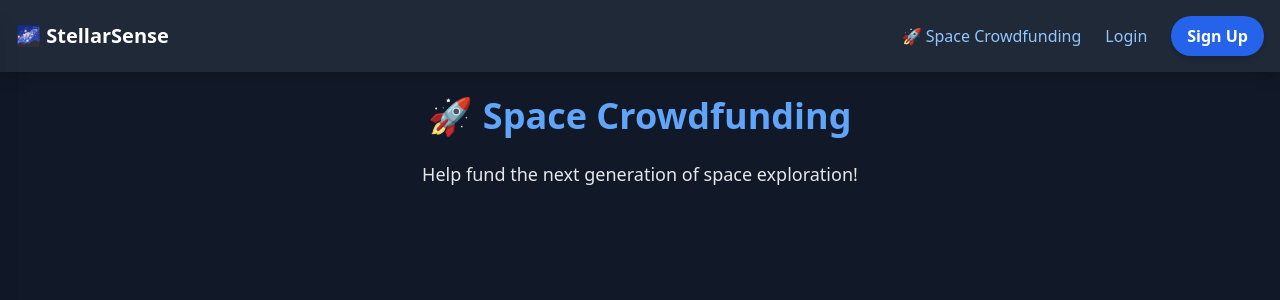
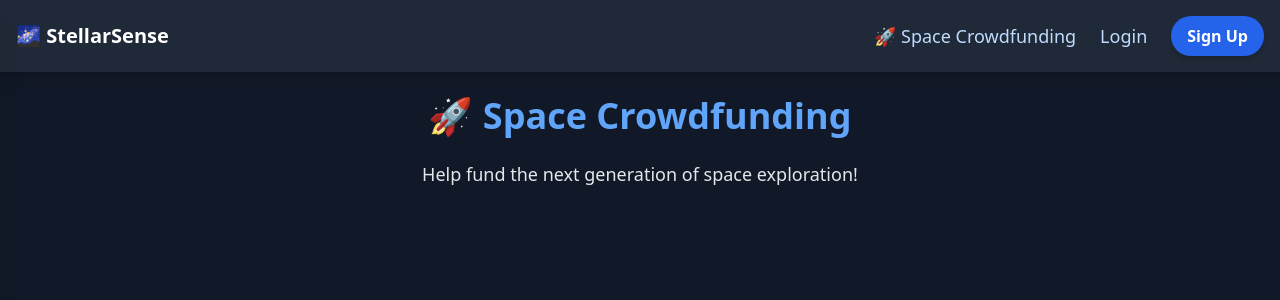
Before and after one commit to GautamSai05/stellarX, a Django app: page /crowdfunding/ in a window 1280 px wide. Shown: the top 300 px of the page. Run offline with Django 3.2, Linux system fonts and the light colour scheme; some libraries are stand-ins or nearby versions.

Commit message:
slight adjustment - design

```diff
--- a/home/templates/base.html
+++ b/home/templates/base.html
@@ -20,17 +20,17 @@
         </button>
         <!-- Desktop Navigation (remains horizontal for larger screens) -->
         <div class="hidden md:flex items-center space-x-6">
-            <a href="{% url 'crowdfunding' %}" class="text-blue-300 hover:text-blue-100 transition duration-300 ease-in-out">🚀 Space Crowdfunding</a>
+            <a href="{% url 'crowdfunding' %}" class="text-blue-200 hover:text-blue-500 text-lg font-medium hover:scale-105 transition duration-300 ease-in-out">🚀 Space Crowdfunding</a>
             {% if user.is_authenticated %}
-                <a href="{% url 'profile' user.username %}" class="text-blue-300 hover:text-blue-100 transition duration-300 ease-in-out">My Profile</a>
-                <span class="text-gray-400">Hi, {{ user.username }}</span>
+                <a href="{% url 'profile' user.username %}" class="text-blue-200 hover:text-blue-500 text-lg font-medium hover:scale-105 transition duration-300 ease-in-out">My Profile</a>
+                <span class="text-gray-400 text-lg">Hi, {{ user.username }}</span>
                 <form action="{% url 'logout' %}" method="post" class="inline">
                     {% csrf_token %}
-                    <button type="submit" class="bg-blue-600 hover:bg-blue-700 text-white font-bold py-2 px-4 rounded-full transition duration-300 ease-in-out shadow-md">Logout</button>
+                    <button type="submit" class="bg-blue-600 hover:bg-blue-700 text-white font-bold py-2 px-4 rounded-full transition duration-300 ease-in-out shadow-md transform hover:scale-105">Logout</button>
                 </form>
             {% else %}
-                <a href="{% url 'login' %}" class="text-blue-300 hover:text-blue-100 transition duration-300 ease-in-out">Login</a>
-                <a href="{% url 'signup' %}" class="bg-blue-600 hover:bg-blue-700 text-white font-bold py-2 px-4 rounded-full transition duration-300 ease-in-out shadow-md">Sign Up</a>
+                <a href="{% url 'login' %}" class="text-blue-200 hover:text-blue-500 text-lg font-medium hover:scale-105 transition duration-300 ease-in-out">Login</a>
+                <a href="{% url 'signup' %}" class="bg-blue-600 hover:bg-blue-700 text-white font-bold py-2 px-4 rounded-full transition duration-300 ease-in-out shadow-md transform hover:scale-105">Sign Up</a>
             {% endif %}
         </div>
     </header>
@@ -46,17 +46,17 @@
             </button>
         </div>
         <nav class="flex flex-col p-4 space-y-4">
-            <a href="{% url 'crowdfunding' %}" class="text-blue-300 hover:text-blue-100 transition duration-300 ease-in-out text-lg">🚀 Space Crowdfunding</a>
+            <a href="{% url 'crowdfunding' %}" class="text-blue-200 hover:text-blue-500 text-xl font-medium hover:scale-105 transition duration-300 ease-in-out">🚀 Space Crowdfunding</a>
             {% if user.is_authenticated %}
-                <a href="{% url 'profile' user.username %}" class="text-blue-300 hover:text-blue-100 transition duration-300 ease-in-out text-lg">My Profile</a>
-                <span class="text-gray-400 text-lg">Hi, {{ user.username }}</span>
+                <a href="{% url 'profile' user.username %}" class="text-blue-200 hover:text-blue-500 text-xl font-medium hover:scale-105 transition duration-300 ease-in-out">My Profile</a>
+                <span class="text-gray-400 text-xl">Hi, {{ user.username }}</span>
                 <form action="{% url 'logout' %}" method="post" class="inline">
                     {% csrf_token %}
-                    <button type="submit" class="text-blue-300 hover:text-blue-100 transition duration-300 ease-in-out text-lg text-left">Logout</button>
+                    <button type="submit" class="text-blue-200 hover:text-blue-500 text-xl font-medium hover:scale-105 transition duration-300 ease-in-out text-left">Logout</button>
                 </form>
             {% else %}
-                <a href="{% url 'login' %}" class="text-blue-300 hover:text-blue-100 transition duration-300 ease-in-out text-lg">Login</a>
-                <a href="{% url 'signup' %}" class="text-blue-300 hover:text-blue-100 transition duration-300 ease-in-out text-lg">Sign Up</a>
+                <a href="{% url 'login' %}" class="text-blue-200 hover:text-blue-500 text-xl font-medium hover:scale-105 transition duration-300 ease-in-out">Login</a>
+                <a href="{% url 'signup' %}" class="text-blue-200 hover:text-blue-500 text-xl font-medium hover:scale-105 transition duration-300 ease-in-out">Sign Up</a>
             {% endif %}
         </nav>
     </div>
```
Also changed, not shown: db.sqlite3.
